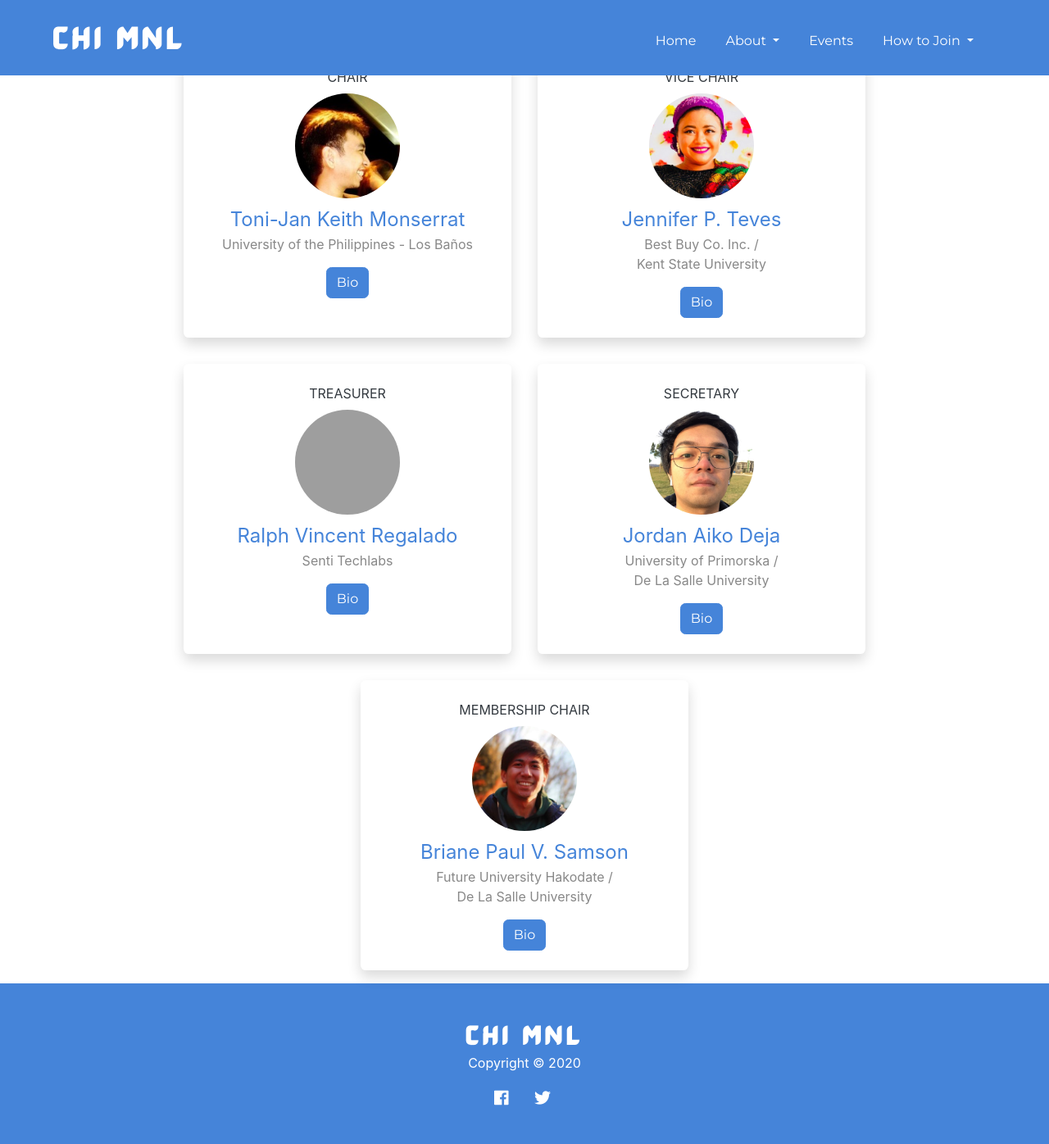
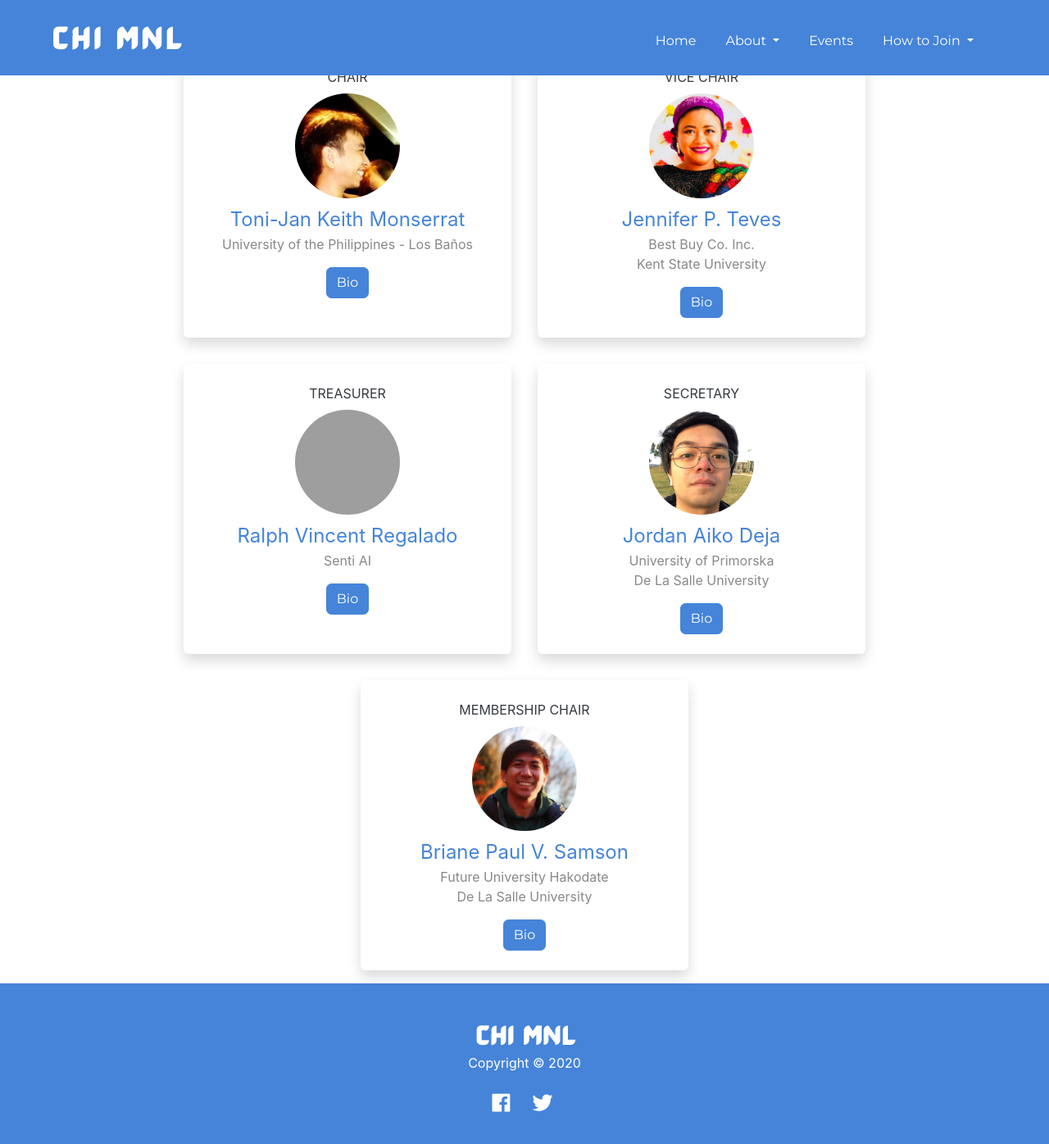
Before and after one commit to rap12/chimnl.github.io, a Jekyll site: the page built from executive-committee.md, in a window 1280 px wide and 1400 px high, scrolled down 179 px. Shown: the top 1396 px of the window at 82% size. Built offline with Jekyll 4.4.1, drawn with Linux system fonts in a browser that asks for light colours; grey boxes are pictures that could not be loaded.

Commit message:
edited footer: bigger socmed icons; execom page: bigger socmed icons;

```diff
--- a/_data/events.yml
+++ b/_data/events.yml
@@ -1,6 +1,6 @@
 - name: "Q2 Townhall Meeting"
   date: "June 2020"
-  description: "The Manila ACM SIGCHI Chapter will be having its Townhall Meeting this June 2020. Townhalls are meetups that are exclusive for the registered members of the chapter. For this June 2020 townhall meeting, Chapter Vice-Chair Dr. Jen Teves will be leading an envisioning workshop with our members. This will help them identify and plot their research roadmap as aligned with the CHI specializations"
+  description: "The Manila ACM SIGCHI Chapter will be having its Townhall Meeting this June 2020. Townhalls are meetups that are exclusive for the registered members of the chapter. For this June 2020 townhall meeting, Chapter Vice-Chair Dr. Jen Teves will be leading an envisioning workshop with our members. This will help them identify and plot their research roadmap as aligned with the CHI specializations."
   image: "https://scontent.fmnl17-2.fna.fbcdn.net/v/t1.0-9/68757169_100288001332465_4293111346142117888_n.jpg?_nc_cat=103&_nc_sid=85a577&_nc_ohc=ElyRbC-_bcAAX8N_Cou&_nc_ht=scontent.fmnl17-2.fna&oh=1577dd72bf700e03381db2eff92d8745&oe=5EF5AE9A"
   status: "upcoming"
   ticket_url: "#"
--- a/_data/execom.yml
+++ b/_data/execom.yml
@@ -7,7 +7,7 @@
 
 - name: "Jennifer P. Teves"
   position: "Vice Chair"
-  affiliation: "Best Buy Co. Inc. / <br> Kent State University"
+  affiliation: "Best Buy Co. Inc. <br> Kent State University"
   bio: "Dr. Jennifer P. Teves is an industry research practitioner & the current Director for Customer Experience Research for the US-headquartered giant retailer, Best Buy. She is a part-time faculty for UX Design at Kent State University's School of Information (Ohio, USA). Jen has a doctoral degree in Human Factors Psychology from Wichita State University (Kansas, USA) & has specialized in research in intuitive & usable information visualization; human factors in driving, aviation, & healthcare; usability of input & mobile devices. Her current research interests are: building inclusive & accessible technologies through inclusive research; applications of cognitive psychology & HCI principles to defense strategies & military technologies, particularly for the purposes of counter-insurgency in the Philippine setting."
   image: "assets/img/execom/jen.jpg"
   socials: ['<a href = "https://www.linkedin.com/in/jenniferteves/" target="_blank"><i class="fab fa-linkedin"></i></a>',
@@ -17,7 +17,7 @@
 
 - name: "Ralph Vincent Regalado"
   position: "Treasurer"
-  affiliation: "Senti Techlabs"
+  affiliation: "Senti AI"
   bio: "Ralph Vincent Regalado is Senti AI’s CEO and a Google Developer Expert for Machine Learning. He began dabbling in the startup scene when he joined Ideaspace’s StartUp Weekend Manila. Ralph pitched the concept of an AI-backed analytics software that was able to understand Filipino languages and ended up winning. To date, he leads Senti AI, the pioneering Artificial Intelligence company in the Philippines that is focused on creating customer-centric AI solutions for BPOs, telcos, media, government, research, and more. His company’s mission is to empower humans and organizations to efficiently work with AI. Before innovating the Artificial Intelligence scene in the Philippines, Ralph fulfilled his first passion: teaching. Ralph was a former Assistant Professor at De La Salle University where he taught mobile, web development, and technopreneurship courses. Continuing his passion for education, Ralph now also travels around the world conducting Machine Learning bootcamps on behalf of Google to address the lack of talent in and awareness about Artificial Intelligence."
   image: "assets/img/execom/ralph.jpg"
   socials: ['<a href = "https://www.linkedin.com/in/rvregalado/" target="_blank"><i class="fab fa-linkedin"></i></a>',
@@ -27,7 +27,7 @@
 
 - name: "Jordan Aiko Deja"
   position: "Secretary"
-  affiliation: "University of Primorska / <br> De La Salle University"
+  affiliation: "University of Primorska <br> De La Salle University"
   bio: "Jordan Aiko Deja is a Phd Student at the University of Primorska, Koper, Slovenia. He is part of the Humans Interacting with Computers @ University of Primorska (HICUP) Laboratory where he is doing research on computational interactions and visualizations in augmented reality teaching systems. He is also an Assistant Professor (On-Leave) at De La Salle University, Manila Philippines. He is co-founder of Manila ACM SIGCHI Chapter, Community Lead of UX Philippines."
   image: "assets/img/execom/jordan.png"
   socials: ['','','']
@@ -35,7 +35,7 @@
 
 - name: "Briane Paul V. Samson"
   position: "Membership Chair"
-  affiliation: "Future University Hakodate / <br> De La Salle University"
+  affiliation: "Future University Hakodate <br> De La Salle University"
   bio: "Briane Paul V. Samson is a Ph.D. candidate at the Graduate School of Systems Information Science in Future University Hakodate, Japan. Concurrently, he is an Assistant Professor of Computer Science in the College of Computer Studies at De La Salle University, Philippines. As an interdisciplinary researcher, he focuses on integrating human-computer interaction and complex systems research in developing and evaluating civic technologies. Currently, he is developing novel driving navigation applications and interaction techniques for drivers that can influence their mobility patterns towards more livable and sustainable cities. His research also spans a broad range of topics in complex systems, human-computer interaction and civic computing, including reflective spaces, transportation, collaboration and social networks, crowd dynamics, multi-criteria modeling and optimization, and civic solutions for mobility, transportation, and disaster awareness and preparedness."
   image: "assets/img/execom/briane.jpg"
   socials: ['','','']
--- a/_includes/footer.html
+++ b/_includes/footer.html
@@ -3,18 +3,31 @@
         height:200px;
     }
     footer .elements .socials{
-        font-size: 20px;
+        padding:3px;
+        font-size: 25px;
+    }
+
+    footer .elements .socials a:hover{
+        text-decoration: none !important;
+    }
+
+    footer .elements .socials a{
+        margin: 5px;
     }
 
 </style>
 
 <footer class = "text-center bg-primary text-white h-5">
     <div class = "elements">
-        <h4 class = "pt-5 font-weight-bolder text-white" style="font-family: barabara; letter-spacing: 5px;">CHI MNL</h4>
+        <h4 class = "pt-5 font-weight-bolder text-white" style="font-family: barabara; letter-spacing: 2px; margin-left:5px;">CHI MNL</h4>
         <p>Copyright © 2020</p>
         <div class = "socials">
-            <a href = "https://www.facebook.com/chimnl" target = "_blank" class = "text-white"><i class="fab fa-facebook mr-3"></i></a>
-            <a href = "https://twitter.com/chi_mnl" target = "_blank" class = "text-white"><i class="fab fa-twitter"></i></a>
+            <a href = "https://www.facebook.com/chimnl" target = "_blank" class = "text-white">
+                <i class="fab fa-facebook"></i>
+            </a>
+            <a href = "https://twitter.com/chi_mnl" target = "_blank" class = "text-white">
+                <i class="fab fa-twitter"></i>
+            </a>
         </div>
     </div>
 </footer>
--- a/_sass/bootstrap/_navbar.scss
+++ b/_sass/bootstrap/_navbar.scss
@@ -38,7 +38,12 @@
 // Navbar brand
 //
 // Used for brand, project, or site names.
+@media only screen and (max-width: 640px){
+  .navbar-brand{
+    margin-left: $navbar-padding-x / 3 !important;
+  }
 
+}
 .navbar-brand {
   display: inline-block;
   padding-top: $navbar-brand-padding-y;
--- a/assets/css/execom.css
+++ b/assets/css/execom.css
@@ -33,7 +33,7 @@
 }
 
 .socials{
-    font-size: 25px;
+    font-size: 30px;
     letter-spacing: 5px;
     /* margin: 5px; */
 }
```
